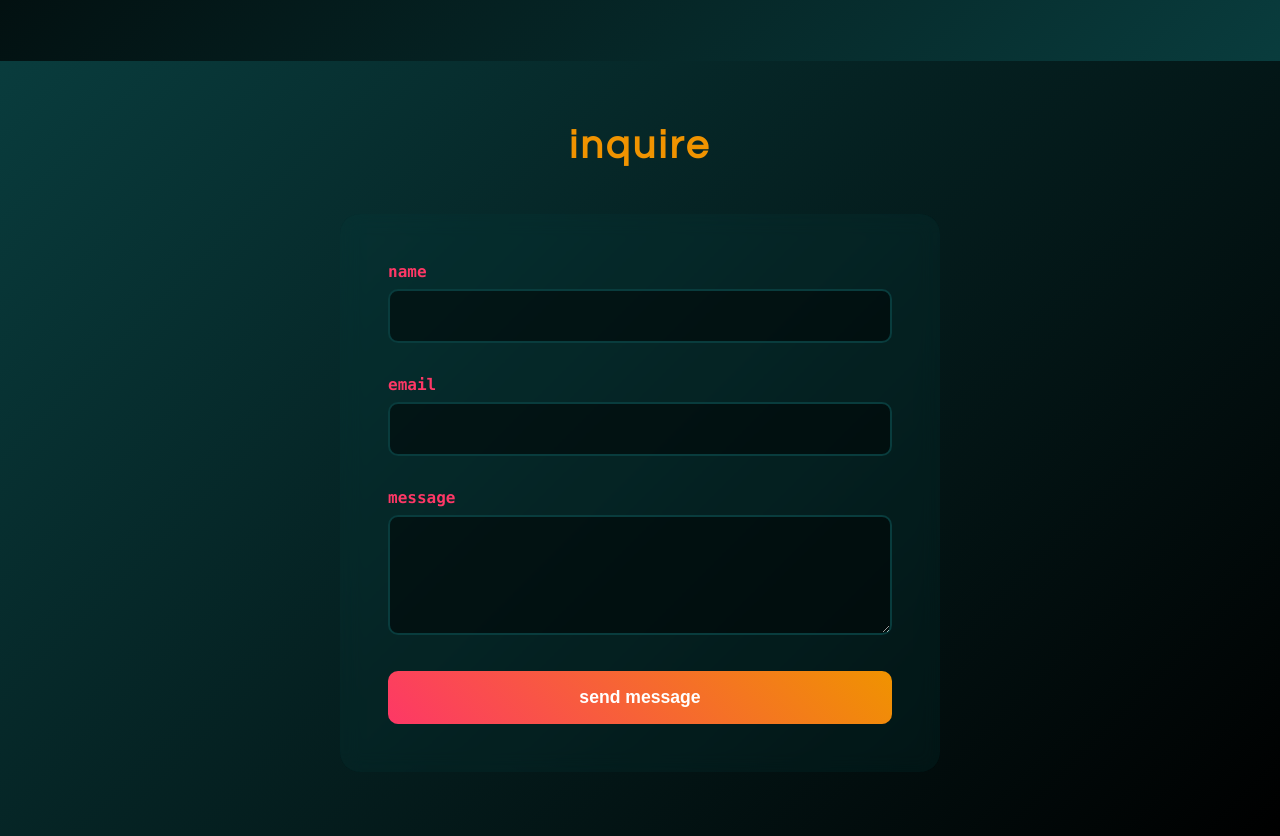
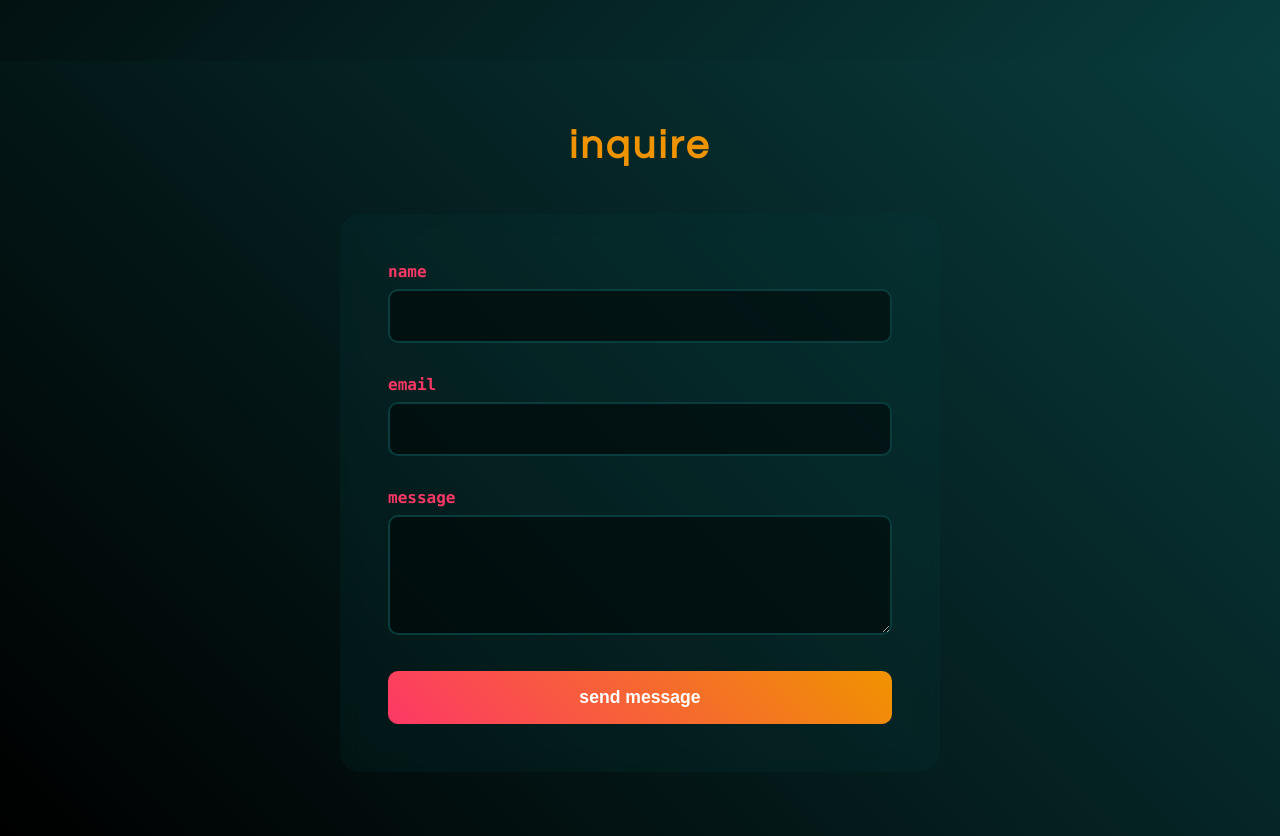
Before and after one commit to akrnyc/akrnyc.github.io, a plain HTML site: page lab.html in a window 1280 px wide. Shown: the part 1899-2735 px from the top of the page. Drawn offline with Linux system fonts and the light colour scheme.

Commit message:
gradient rotate in lab

```diff
--- a/style.css
+++ b/style.css
@@ -481,7 +481,7 @@ body.homepage {
 
 .contact-section {
   padding: 4rem 2rem;
-  background: linear-gradient(135deg, var(--teal) 0%, var(--black) 100%);
+  background: linear-gradient(225deg, var(--teal) 0%, var(--black) 100%);
 }
 
 .contact-form {
```
